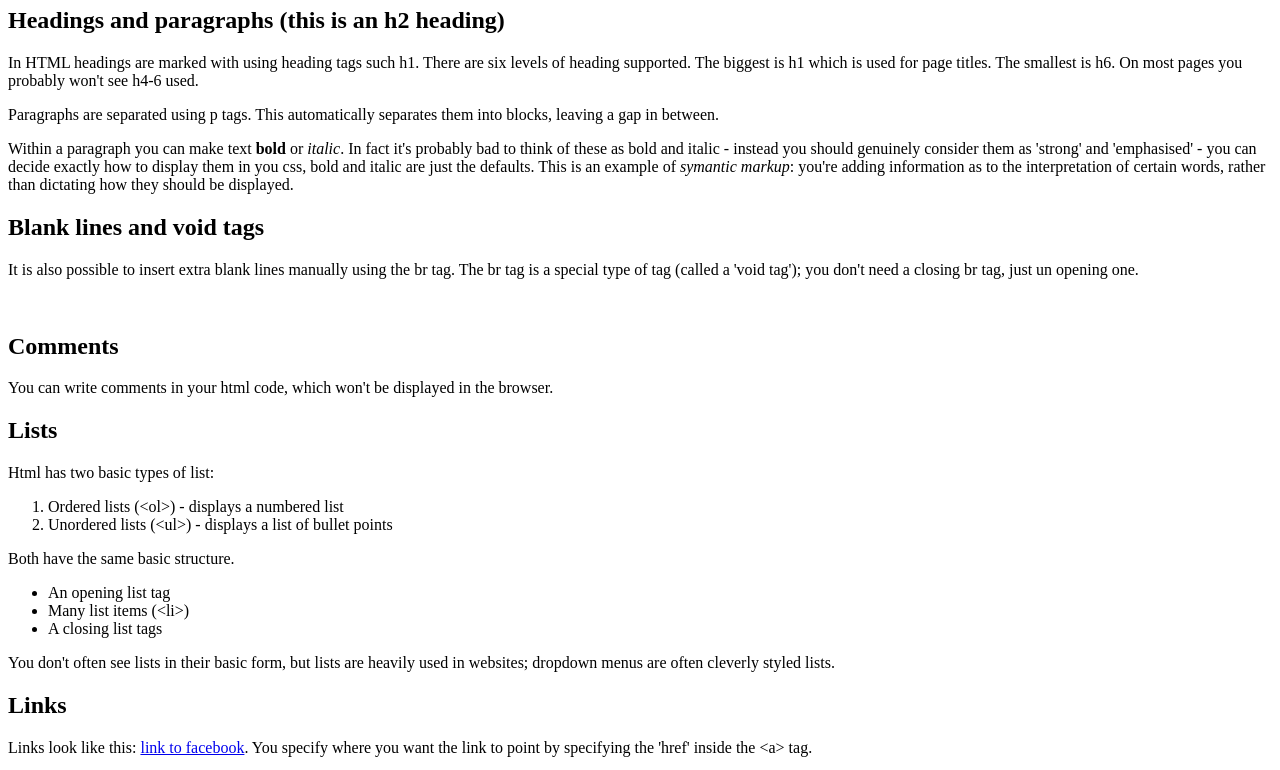
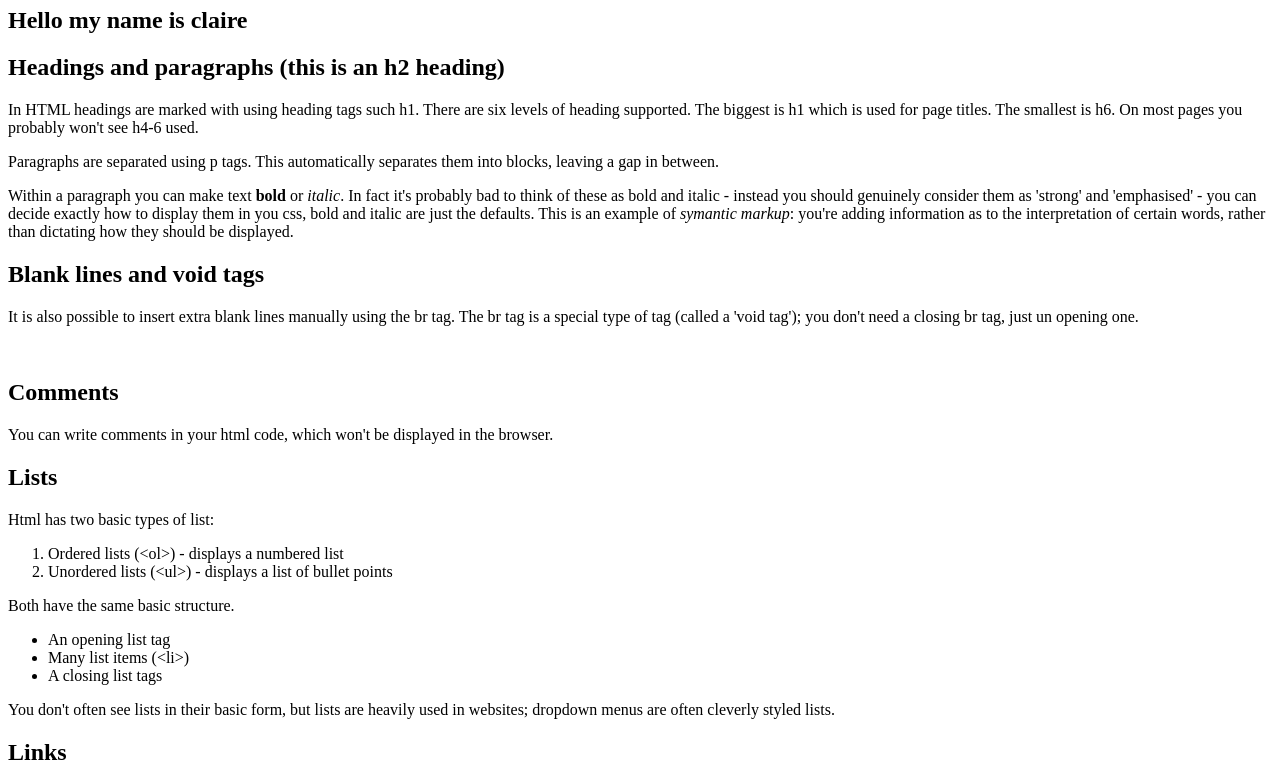
Before and after one commit to clairedansie/codefirst-git-demo, a plain HTML site: page example.html in a window 1280 px wide. Shown: the part 73-843 px from the top of the page. Drawn offline with Linux system fonts and the light colour scheme.

Commit message:
Add a new heading tag

```diff
--- a/example.html
+++ b/example.html
@@ -7,6 +7,7 @@
 <body>
 
   <h1>An example of some html</h1>
+  <h2> Hello my name is <strong> claire </strong> </h2>
 
   <h2>Headings and paragraphs (this is an h2 heading)</h2>
 
```
